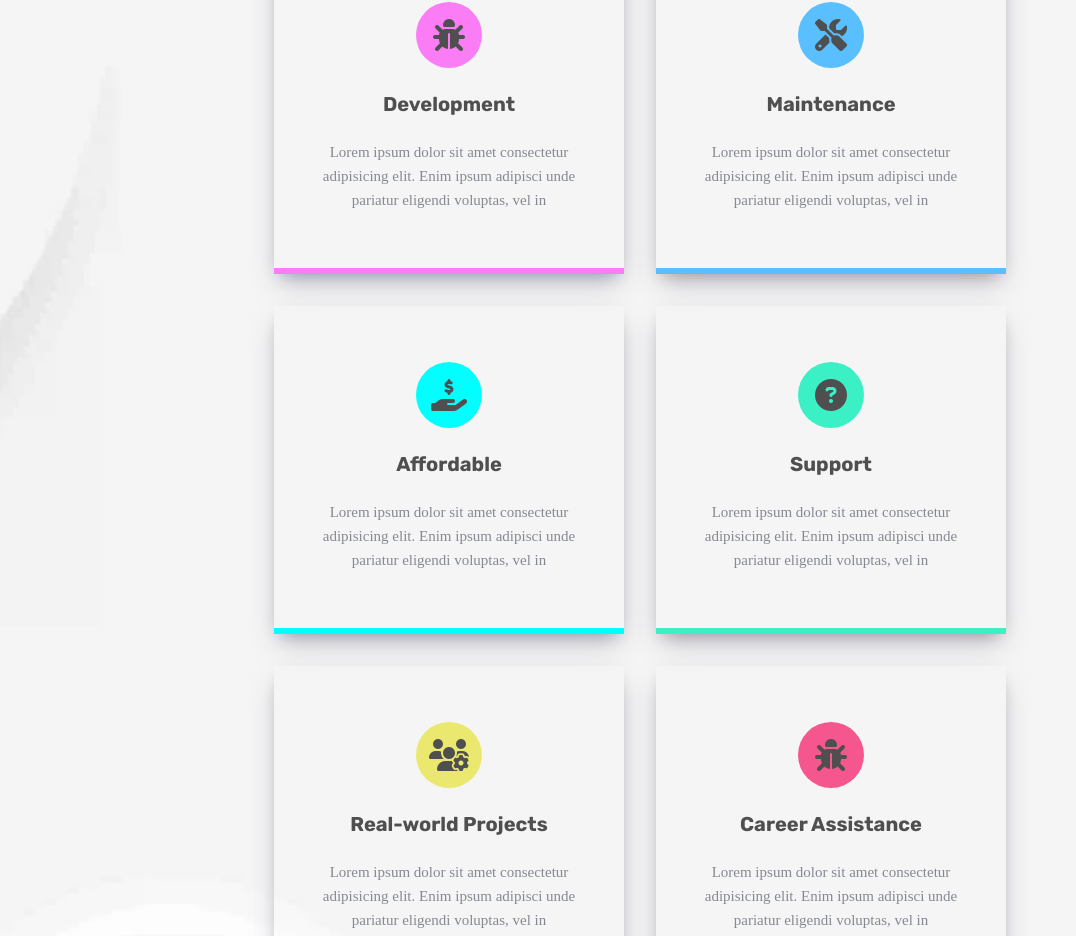
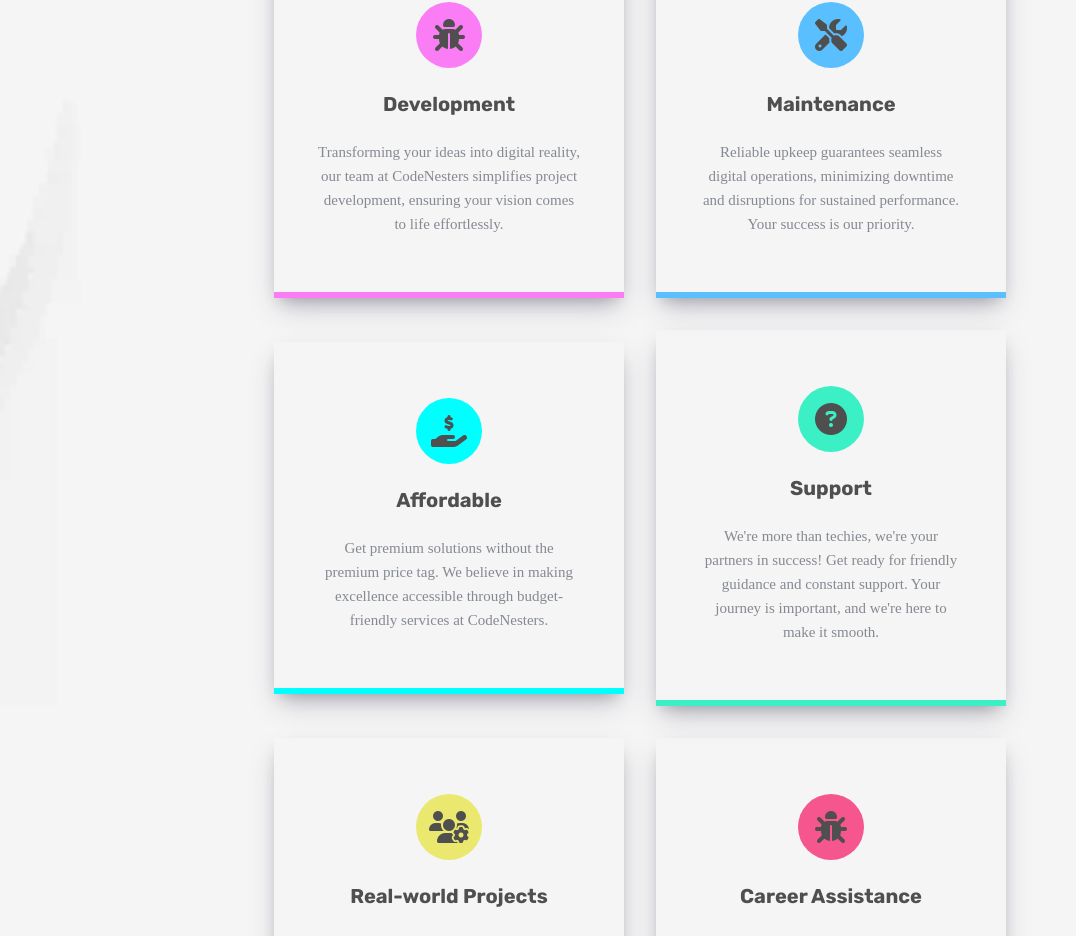
Before and after one commit to Yashcodes/CodeNesters-Frontend, a React (Create React App) app: page / in a window 1280 px wide. Shown: the part 1217-2153 px from the top of the page, without its empty margins (0-1076 px from the left). Built offline with nearby package versions, Linux system fonts and the light colour scheme.

Commit message:
Changed whyUs section content

```diff
--- a/src/components/WhyUsSectionHome.jsx
+++ b/src/components/WhyUsSectionHome.jsx
@@ -7,21 +7,20 @@ const WhyUsSectionHome = () => {
   const whyUsCardData = [
     {
       data: {
+        id: 1,
         title: "Development",
-        description: `Lorem ipsum dolor sit amet consectetur adipisicing elit. Enim
-        ipsum adipisci unde pariatur eligendi voluptas, vel in`,
+        description: `Transforming your ideas into digital reality, our team at CodeNesters simplifies project development, ensuring your vision comes to life effortlessly.`,
         iconName: "bug",
         iconType: "fas",
-
         cardInlineStyle: { borderBottom: "6px solid rgb(251, 125, 245)" },
         iconInlineStyle: { backgroundColor: "rgb(251, 125, 245)" },
       },
     },
     {
       data: {
+        id: 2,
         title: "Maintenance",
-        description: `Lorem ipsum dolor sit amet consectetur adipisicing elit. Enim
-        ipsum adipisci unde pariatur eligendi voluptas, vel in`,
+        description: `Reliable upkeep guarantees seamless digital operations, minimizing downtime and disruptions for sustained performance. Your success is our priority.`,
         iconName: "tools",
         iconType: "fas",
         cardInlineStyle: { borderBottom: "6px solid rgb(89, 191, 255)" },
@@ -30,9 +29,9 @@ const WhyUsSectionHome = () => {
     },
     {
       data: {
+        id: 3,
         title: "Affordable",
-        description: `Lorem ipsum dolor sit amet consectetur adipisicing elit. Enim
-        ipsum adipisci unde pariatur eligendi voluptas, vel in`,
+        description: `Get premium solutions without the premium price tag. We believe in making excellence accessible through budget-friendly services at CodeNesters.`,
         iconName: "hand-holding-usd",
         iconType: "fas",
         cardInlineStyle: { borderBottom: "6px solid cyan" },
@@ -41,9 +40,9 @@ const WhyUsSectionHome = () => {
     },
     {
       data: {
+        id: 4,
         title: "Support",
-        description: `Lorem ipsum dolor sit amet consectetur adipisicing elit. Enim
-        ipsum adipisci unde pariatur eligendi voluptas, vel in`,
+        description: `We're more than techies, we're your partners in success! Get ready for friendly guidance and constant support. Your journey is important, and we're here to make it smooth.`,
         iconName: "question-circle",
         iconType: "far",
         cardInlineStyle: { borderBottom: "6px solid rgb(59, 240, 197)" },
@@ -52,9 +51,9 @@ const WhyUsSectionHome = () => {
     },
     {
       data: {
+        id: 5,
         title: "Real-world Projects",
-        description: `Lorem ipsum dolor sit amet consectetur adipisicing elit. Enim
-        ipsum adipisci unde pariatur eligendi voluptas, vel in`,
+        description: `Dive into our gallery of real-world projects where we've transformed ideas into success stories. Your vision could be the next chapter in our journey of turning possibilities into realities.`,
         iconName: "users-cog",
         iconType: "fas",
         cardInlineStyle: { borderBottom: "6px solid rgb(234, 232, 111)" },
@@ -63,9 +62,9 @@ const WhyUsSectionHome = () => {
     },
     {
       data: {
+        id: 6,
         title: "Career Assistance",
-        description: `Lorem ipsum dolor sit amet consectetur adipisicing elit. Enim
-        ipsum adipisci unde pariatur eligendi voluptas, vel in`,
+        description: `Beyond projects, we're your partners in professional growth. With CodeNesters, expect more than just code – anticipate career assistance that propels you towards new heights.`,
         iconName: "bug",
         iconType: "fas",
         cardInlineStyle: { borderBottom: "6px solid rgb(244, 86, 141)" },
@@ -93,7 +92,7 @@ const WhyUsSectionHome = () => {
               <div
                 className="whyUsCard"
                 style={cardData?.data?.cardInlineStyle}
-                key={Date.now() + Math.random()}
+                key={cardData?.data?.id}
               >
                 <div
                   className="icon"
```
